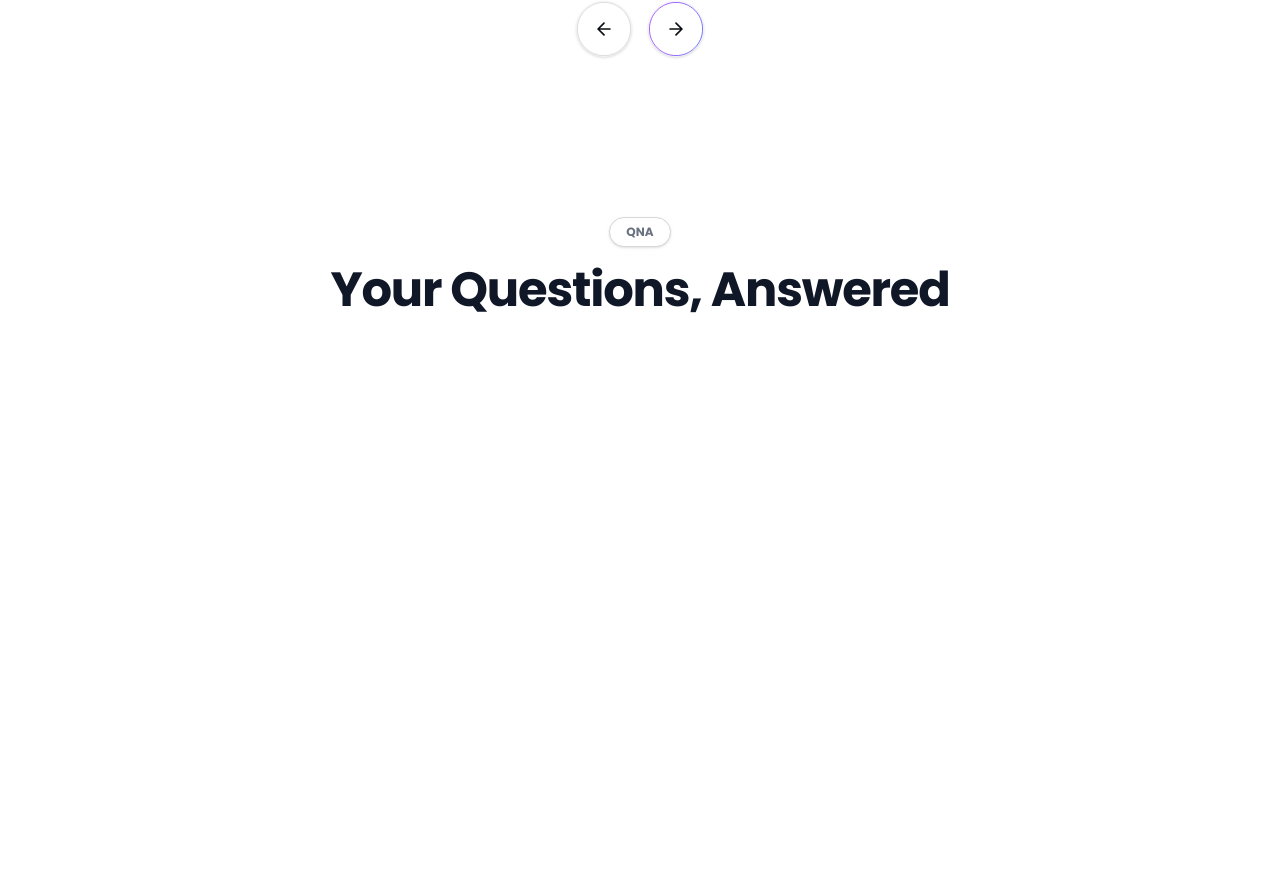
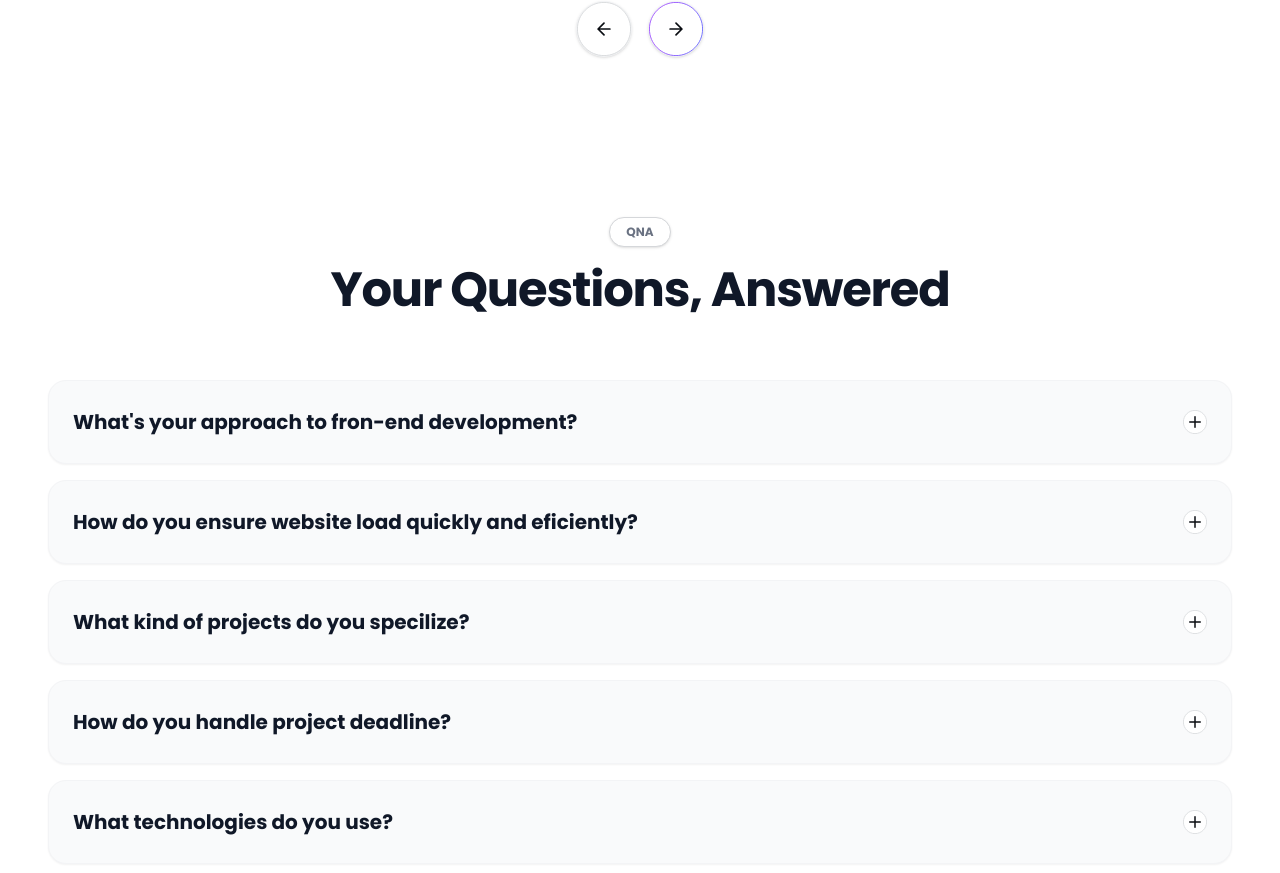
Before and after one commit to tonogw/portfolio, a Next.js app: page / in a window 1280 px wide. Shown: the part 5647-6520 px from the top of the page. Built offline with nearby package versions, Linux system fonts and the light colour scheme.

Commit message:
feat:created qna section first draft

```diff
--- a/src/components/sections/qna.tsx
+++ b/src/components/sections/qna.tsx
@@ -1,10 +1,16 @@
 import Image from "next/image";
 import { faqData } from "@/constant/faq-data";
+import {
+  Accordion,
+  AccordionContent,
+  AccordionItem,
+  AccordionTrigger,
+} from "@/components/ui/accordion";
 
 export default function QnA() {
   return (
     <section
-      id="qna"
+      id="faq"
       className="relative max-w-360 h-216.5 mx-auto bg-white py-20 text-black overflow-hidden"
     >
       {/* Header Judul */}
@@ -16,6 +22,23 @@ export default function QnA() {
           Your Questions, Answered
         </h2>
       </div>
+      {faqData.map((item) => (
+        <div key={item.value}>
+          <Accordion
+            type="single"
+            collapsible
+            defaultValue="qna"
+            className="custom-container"
+          >
+            <AccordionItem value={item.value}>
+              <AccordionTrigger>
+                {item.trigger}
+                <AccordionContent>{item.content}</AccordionContent>
+              </AccordionTrigger>
+            </AccordionItem>
+          </Accordion>
+        </div>
+      ))}
     </section>
   );
 }
--- a/src/constant/faq-data.ts
+++ b/src/constant/faq-data.ts
@@ -1,36 +1,36 @@
 type FAQData = {
-  id: number;
+  value: string;
   trigger: string;
   content: string;
 };
 
 export const faqData: FAQData[] = [
   {
-    id: 1,
+    value: "item-1",
     trigger: "What's your approach to fron-end development?",
     content:
       "I focus on clean, maintable code, and prioritize user experience. My approach involves close collaborations with designer to ensure exact implementation and seamless interactions all devices",
   },
   {
-    id: 2,
+    value: "item-2",
     trigger: "How do you ensure website load quickly and eficiently?",
     content:
       "I focus on clean, maintable code, and prioritize user experience. My approach involves close collaborations with designer to ensure exact implementation and seamless interactions all devices",
   },
   {
-    id: 3,
+    value: "item-3",
     trigger: "What kind of projects do you specilize?",
     content:
       "I focus on clean, maintable code, and prioritize user experience. My approach involves close collaborations with designer to ensure exact implementation and seamless interactions all devices",
   },
   {
-    id: 4,
+    value: "item-4",
     trigger: "How do you handle project deadline?",
     content:
       "I focus on clean, maintable code, and prioritize user experience. My approach involves close collaborations with designer to ensure exact implementation and seamless interactions all devices",
   },
   {
-    id: 5,
+    value: "item-5",
     trigger: "What technologies do you use?",
     content:
       "Next.js, React js, Tailwind, Framer motion, TypeScipt, Monggo DB, Docker, Responsive",
```
Also changed, not shown: public/icons/icon-qna-minus.svg (added), public/icons/icon-qna-plus.svg (added).
